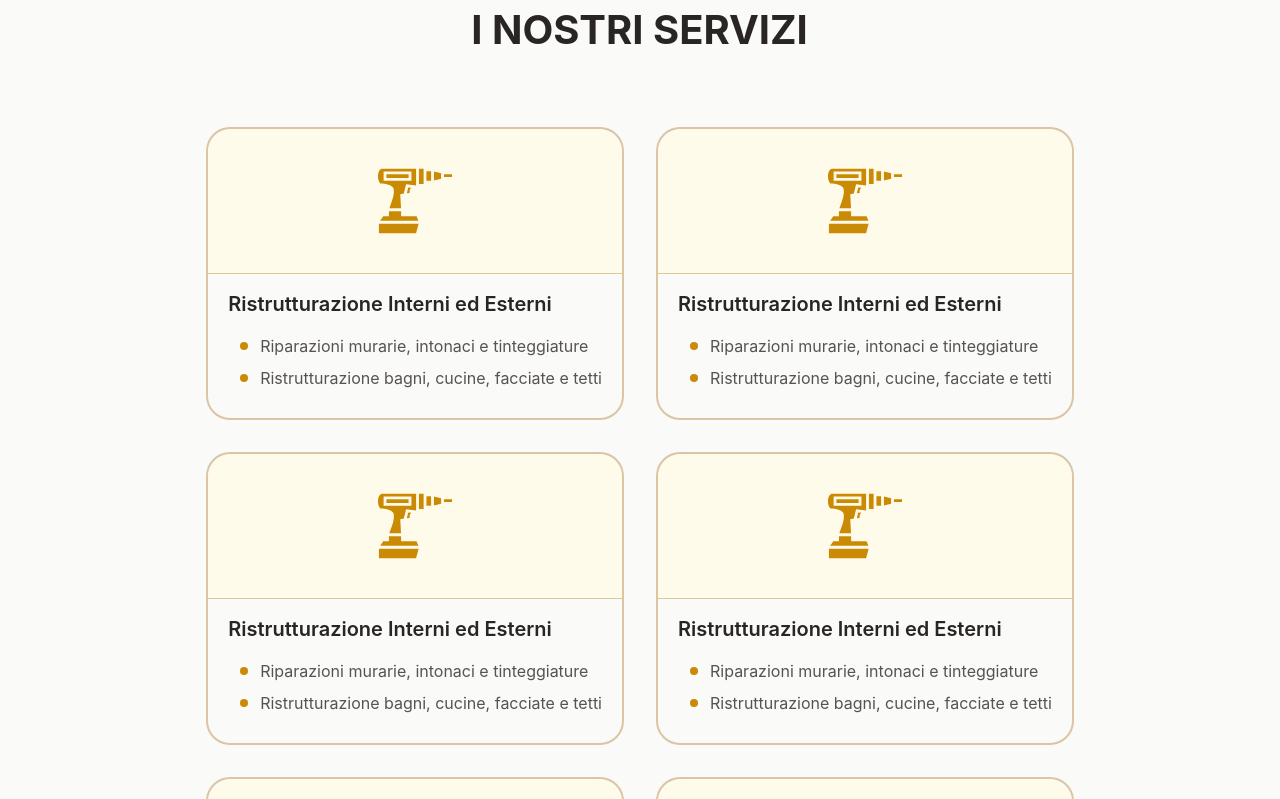
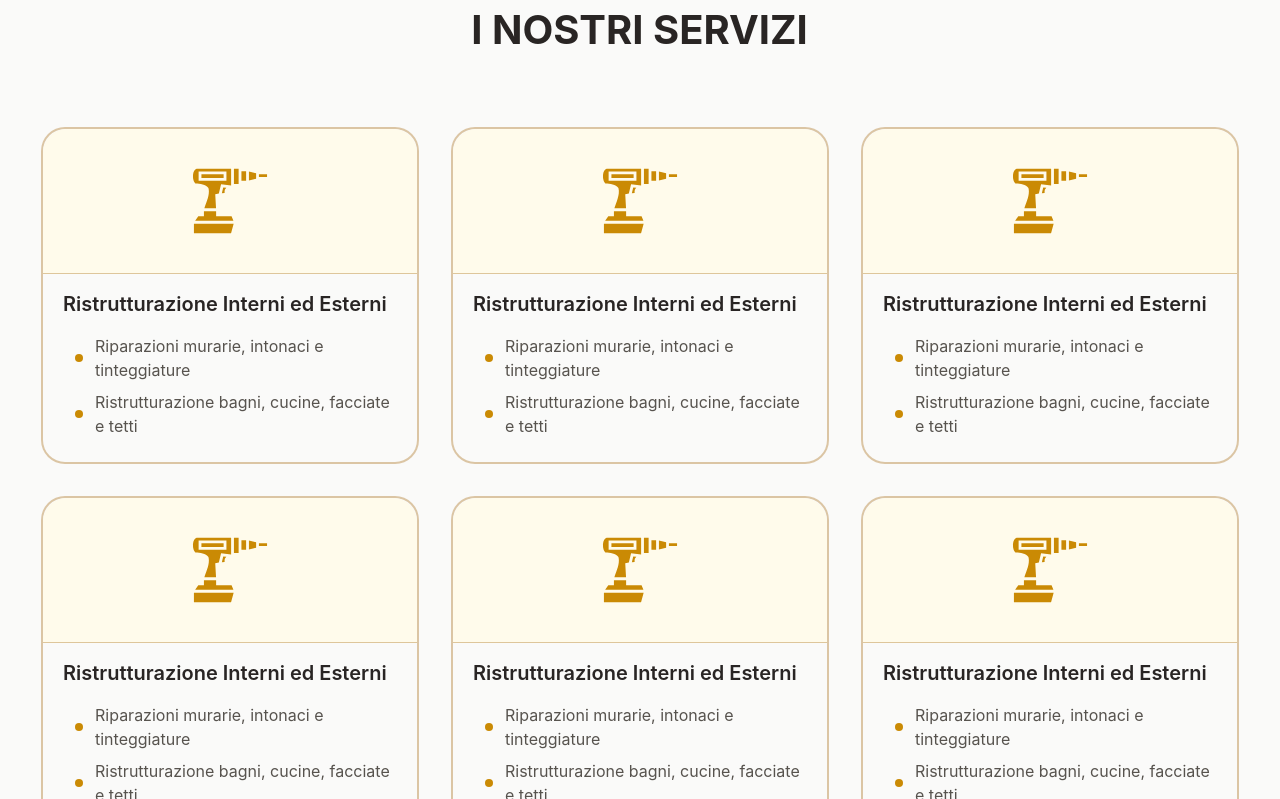
Before and after one commit to emanuelefavero/edil-2-esse, a Next.js app: page / in a window 1280 px wide. Shown: the part 981-1780 px from the top of the page. Built offline with nearby package versions, Linux system fonts and the light colour scheme.

Commit message:
add max width to services cards and prevent circle squishing

```diff
--- a/components/ServicesSection.tsx
+++ b/components/ServicesSection.tsx
@@ -43,17 +43,17 @@ function ServicesList() {
 // TODO fix colors on dark theme
 function ServiceCard({ item }: { item: IServicesItem }) {
   return (
-    <li className='w-fit flex flex-col items-center justify-center bg-stone-50 border-2 border-yellow-700/35 rounded-3xl'>
+    <li className='w-fit max-w-[378px] flex flex-col items-center justify-center bg-stone-50 border-2 border-yellow-700/35 rounded-3xl'>
       <div className='bg-amber-50 border-b border-yellow-700/35 w-full flex justify-center items-center px-2 py-8 rounded-t-3xl'>
         <item.icon className='w-20' />
       </div>
-      <div className='px-5 pt-4 pb-7'>
+      <div className='px-5 pt-4 pb-6 rounded-b-3xl'>
         <h3 className='text-xl font-semibold'>{item.title}</h3>
         <ul className='mt-4 w-full flex flex-col gap-2 items-start text-base'>
           {item.list.map((item, index) => (
             <li key={index} className='w-full pl-3 flex items-center'>
-              {/* Add a circle with yellow 700 tailwind color */}
-              <span className='inline-block w-2 h-2 bg-yellow-600 rounded-full mr-3'></span>
+              {/* Circle */}
+              <span className='inline-block flex-shrink-0 w-2 h-2 bg-yellow-600 rounded-full mr-3'></span>
 
               <span className='text-stone-600'>{item}</span>
             </li>
```
